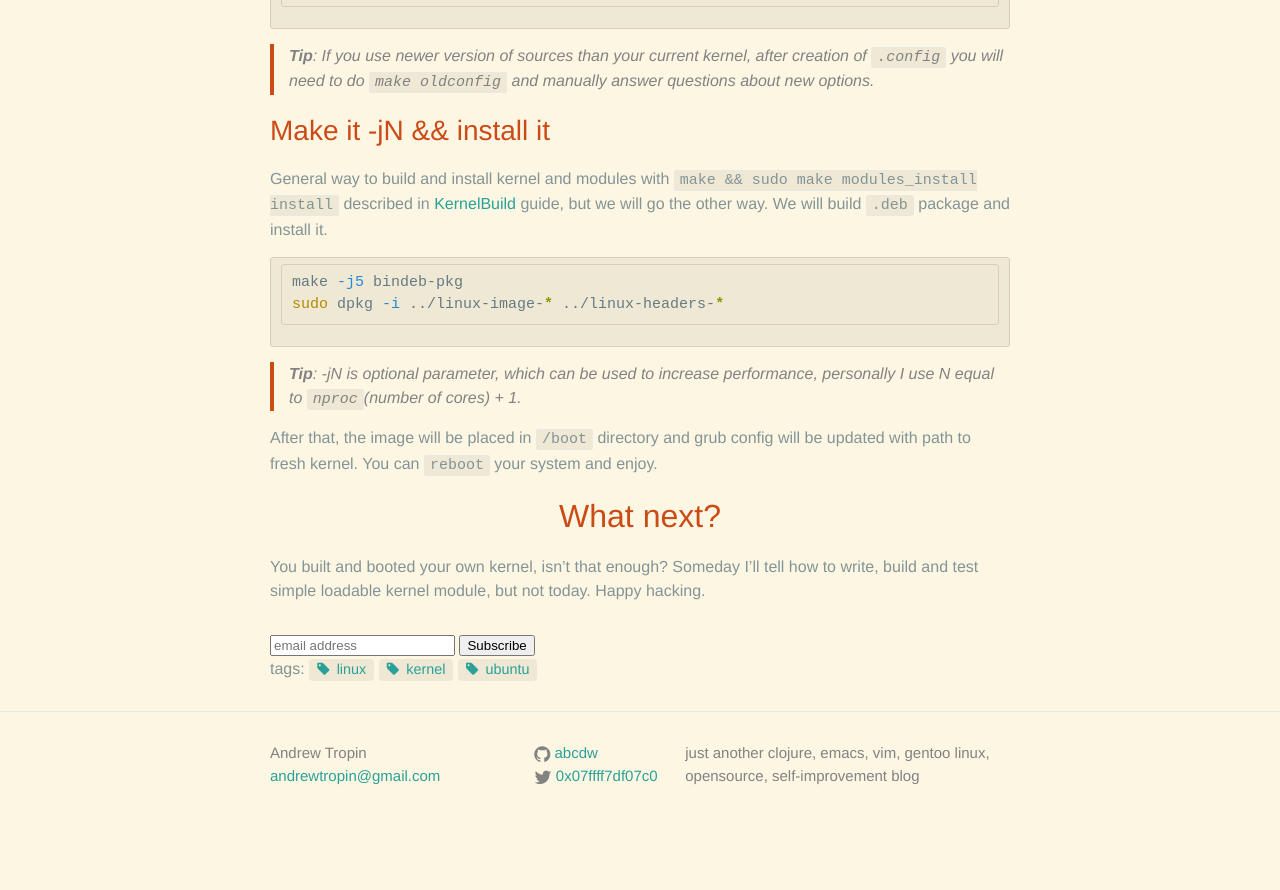
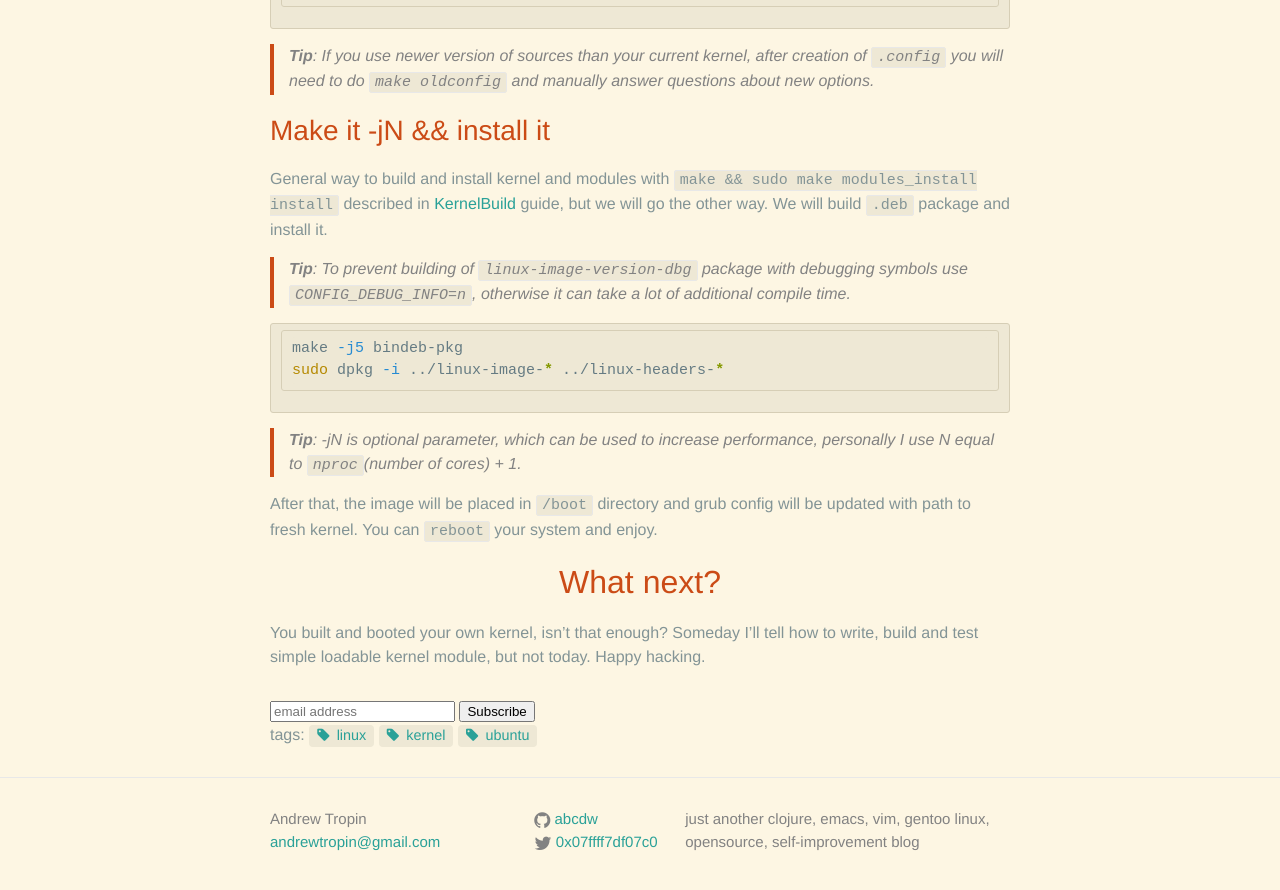
Before and after one commit to rednotes/rednotes.github.io, a Jekyll site: the page built from _posts/2016-07-05-hackin-story-0.markdown, in a window 1280 px wide and 900 px high, scrolled down 1453 px. Shown: the top 890 px of the window. Built offline with Jekyll 4.4.1, drawn with Linux system fonts in a browser that asks for light colours; nearby versions of some CDN libraries; emoji names are drawn with the system emoji font; comment, search, counter and statistics services are not loaded; before the commit the page ends 2300 px from its top, so only the background shows below that.

Commit message:
Add tip about -dbg package

```diff
--- a/_posts/2016-07-05-hackin-story-0.markdown
+++ b/_posts/2016-07-05-hackin-story-0.markdown
@@ -52,6 +52,8 @@ make menuconfig
 
 General way to build and install kernel and modules with `make && sudo make modules_install install` described in [KernelBuild][] guide, but we will go the other way. We will build `.deb` package and install it.
 
+> __Tip__: To prevent building of `linux-image-version-dbg` package with debugging symbols use `CONFIG_DEBUG_INFO=n`, otherwise it can take a lot of additional compile time.
+
 ~~~bash
 make -j5 bindeb-pkg
 sudo dpkg -i ../linux-image-* ../linux-headers-*
```
